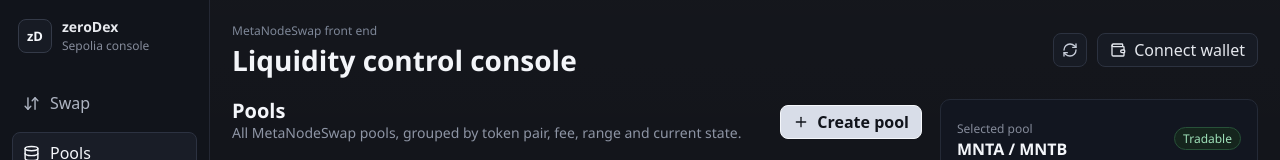
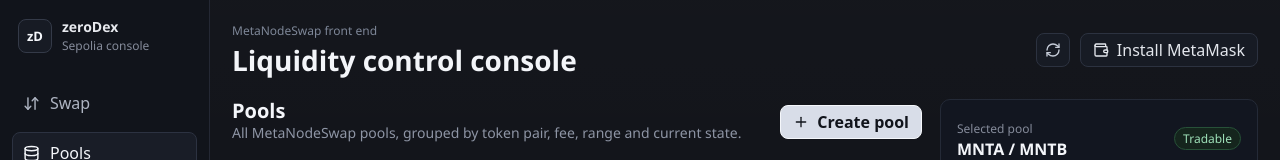
Before and after one commit to janily/zeroDex, a React (Vite) app: page / in a window 1280 px wide. Shown: the top 160 px of the page. Built offline with nearby package versions, Linux system fonts and the light colour scheme.

Commit message:
feat: connect metamask wallet state

```diff
--- a/src/App.tsx
+++ b/src/App.tsx
@@ -20,9 +20,9 @@ import {
   X,
 } from "lucide-react";
 import { useMemo, useState } from "react";
+import { useWallet, type WalletStatus } from "./hooks/useWallet";
 
 type Page = "swap" | "pools" | "positions" | "activity";
-type NetworkState = "disconnected" | "wrong" | "ready";
 type TxStage = "idle" | "approve" | "sign" | "confirm" | "success" | "error";
 type PositionStatus = "Active" | "Collectable" | "Closed";
 
@@ -150,7 +150,6 @@ const tokens = ["MNTA", "MNTB", "MNTC", "MNTD"];
 
 export function App() {
   const [page, setPage] = useState<Page>("pools");
-  const [network, setNetwork] = useState<NetworkState>("disconnected");
   const [query, setQuery] = useState("");
   const [fee, setFee] = useState("All fees");
   const [hideEmpty, setHideEmpty] = useState(true);
@@ -162,6 +161,7 @@ export function App() {
   const [swapMode, setSwapMode] = useState<"input" | "output">("input");
   const [swapIn, setSwapIn] = useState("250");
   const [swapOut, setSwapOut] = useState("319.42");
+  const wallet = useWallet();
 
   const filteredPools = useMemo(() => {
     return pools.filter((pool) => {
@@ -173,17 +173,10 @@ export function App() {
   }, [fee, hideEmpty, query]);
 
   const selectedPool = pools.find((pool) => pool.index === selectedPoolIndex) ?? pools[0];
-  const isReady = network === "ready";
+  const isReady = wallet.status === "connected";
 
   function runTransaction(kind: "approve" | "swap" | "mint" | "collect" | "create") {
-    if (network === "disconnected") {
-      setNetwork("wrong");
-      return;
-    }
-    if (network === "wrong") {
-      setNetwork("ready");
-      return;
-    }
+    if (!isReady) return;
     setTxStage(kind === "approve" ? "approve" : "sign");
     window.setTimeout(() => setTxStage("confirm"), 800);
     window.setTimeout(() => setTxStage("success"), 1800);
@@ -193,7 +186,13 @@ export function App() {
     <main className="shell">
       <Sidebar page={page} setPage={setPage} />
       <section className="workspace">
-        <Topbar network={network} setNetwork={setNetwork} />
+        <Topbar
+          account={wallet.account}
+          status={wallet.status}
+          error={wallet.error}
+          connect={wallet.connect}
+          switchToSepolia={wallet.switchToSepolia}
+        />
         {page === "pools" && (
           <PoolsPage
             query={query}
@@ -295,31 +294,51 @@ function Sidebar({ page, setPage }: { page: Page; setPage: (page: Page) => void
 }
 
 function Topbar({
-  network,
-  setNetwork,
+  account,
+  status,
+  error,
+  connect,
+  switchToSepolia,
 }: {
-  network: NetworkState;
-  setNetwork: (state: NetworkState) => void;
+  account?: string;
+  status: WalletStatus;
+  error?: string;
+  connect: () => Promise<void>;
+  switchToSepolia: () => Promise<void>;
 }) {
-  const label =
-    network === "ready" ? "0x71c2...4B19" : network === "wrong" ? "Switch to Sepolia" : "Connect wallet";
+  const label = getWalletLabel(status, account);
+  const action = status === "wrong-network" ? switchToSepolia : connect;
   return (
     <header className="topbar">
       <div>
         <p className="eyebrow">MetaNodeSwap front end</p>
         <h1>Liquidity control console</h1>
+        {error && <p className="topbar-error">{error}</p>}
       </div>
       <div className="topbar-actions">
         <button className="icon-button" title="Refresh chain data">
           <RefreshCw size={16} />
         </button>
-        <button className={`wallet-button ${network}`} onClick={() => setNetwork(network === "ready" ? "disconnected" : "ready")}>
+        <button className={`wallet-button ${walletClass(status)}`} onClick={() => void action()}>
           <Wallet size={16} />
           {label}
         </button>
       </div>
     </header>
   );
+}
+
+function getWalletLabel(status: WalletStatus, account?: string) {
+  if (status === "missing") return "Install MetaMask";
+  if (status === "wrong-network") return "Switch to Sepolia";
+  if (status === "connected" && account) return `${account.slice(0, 6)}...${account.slice(-4)}`;
+  return "Connect wallet";
+}
+
+function walletClass(status: WalletStatus) {
+  if (status === "connected") return "ready";
+  if (status === "wrong-network" || status === "error") return "wrong";
+  return "disconnected";
 }
 
 function PoolsPage(props: {
--- /dev/null
+++ b/src/hooks/useWallet.ts
@@ -0,0 +1,115 @@
+import { useCallback, useEffect, useMemo, useState } from "react";
+import { SEPOLIA_CHAIN_ID, SEPOLIA_HEX_CHAIN_ID, SEPOLIA_PARAMS } from "../config/chains";
+import type { Address } from "../types/domain";
+import "../types/ethereum";
+
+export type WalletStatus = "missing" | "disconnected" | "wrong-network" | "connected" | "error";
+
+export type WalletState = {
+  status: WalletStatus;
+  account?: Address;
+  chainId?: number;
+  error?: string;
+};
+
+function parseChainId(value: unknown): number | undefined {
+  if (typeof value === "number") return value;
+  if (typeof value === "string") return value.startsWith("0x") ? Number.parseInt(value, 16) : Number(value);
+  return undefined;
+}
+
+function getStatus(account?: string, chainId?: number): WalletStatus {
+  if (!window.ethereum) return "missing";
+  if (!account) return "disconnected";
+  if (chainId !== SEPOLIA_CHAIN_ID) return "wrong-network";
+  return "connected";
+}
+
+export function useWallet() {
+  const [state, setState] = useState<WalletState>(() => ({
+    status: typeof window === "undefined" || !window.ethereum ? "missing" : "disconnected",
+  }));
+
+  const refresh = useCallback(async () => {
+    if (!window.ethereum) {
+      setState({ status: "missing" });
+      return;
+    }
+
+    try {
+      const [accounts, chainIdHex] = await Promise.all([
+        window.ethereum.request<string[]>({ method: "eth_accounts" }),
+        window.ethereum.request<string>({ method: "eth_chainId" }),
+      ]);
+      const account = accounts[0] as Address | undefined;
+      const chainId = parseChainId(chainIdHex);
+      setState({ account, chainId, status: getStatus(account, chainId) });
+    } catch (error) {
+      setState({ status: "error", error: error instanceof Error ? error.message : "Unable to read wallet state" });
+    }
+  }, []);
+
+  const connect = useCallback(async () => {
+    if (!window.ethereum) {
+      setState({ status: "missing", error: "MetaMask is not installed" });
+      return;
+    }
+
+    try {
+      const accounts = await window.ethereum.request<string[]>({ method: "eth_requestAccounts" });
+      const chainIdHex = await window.ethereum.request<string>({ method: "eth_chainId" });
+      const account = accounts[0] as Address | undefined;
+      const chainId = parseChainId(chainIdHex);
+      setState({ account, chainId, status: getStatus(account, chainId) });
+    } catch (error) {
+      setState({ status: "error", error: error instanceof Error ? error.message : "Wallet connection rejected" });
+    }
+  }, []);
+
+  const switchToSepolia = useCallback(async () => {
+    if (!window.ethereum) {
+      setState({ status: "missing", error: "MetaMask is not installed" });
+      return;
+    }
+
+    try {
+      await window.ethereum.request({ method: "wallet_switchEthereumChain", params: [{ chainId: SEPOLIA_HEX_CHAIN_ID }] });
+      await refresh();
+    } catch (error) {
+      const code = typeof error === "object" && error !== null && "code" in error ? (error as { code?: number }).code : undefined;
+      if (code === 4902) {
+        await window.ethereum.request({ method: "wallet_addEthereumChain", params: [SEPOLIA_PARAMS] });
+        await refresh();
+        return;
+      }
+      setState((current) => ({
+        ...current,
+        status: "error",
+        error: error instanceof Error ? error.message : "Network switch rejected",
+      }));
+    }
+  }, [refresh]);
+
+  useEffect(() => {
+    void refresh();
+    if (!window.ethereum?.on) return;
+
+    const handleAccounts = (accounts: unknown) => {
+      const account = Array.isArray(accounts) ? (accounts[0] as Address | undefined) : undefined;
+      setState((current) => ({ ...current, account, status: getStatus(account, current.chainId) }));
+    };
+    const handleChain = (chain: unknown) => {
+      const chainId = parseChainId(chain);
+      setState((current) => ({ ...current, chainId, status: getStatus(current.account, chainId) }));
+    };
+
+    window.ethereum.on("accountsChanged", handleAccounts);
+    window.ethereum.on("chainChanged", handleChain);
+    return () => {
+      window.ethereum?.removeListener?.("accountsChanged", handleAccounts);
+      window.ethereum?.removeListener?.("chainChanged", handleChain);
+    };
+  }, [refresh]);
+
+  return useMemo(() => ({ ...state, connect, refresh, switchToSepolia }), [connect, refresh, state, switchToSepolia]);
+}
--- a/src/styles.css
+++ b/src/styles.css
@@ -168,6 +168,12 @@ code,
   color: #7e8798;
   font-size: 12px;
   letter-spacing: 0;
+}
+
+.topbar-error {
+  margin-top: 6px;
+  color: #e8c38b;
+  font-size: 12px;
 }
 
 h1,
--- /dev/null
+++ b/src/types/ethereum.ts
@@ -0,0 +1,16 @@
+export type EthereumRequestArgs = {
+  method: string;
+  params?: unknown[];
+};
+
+export type EthereumProvider = {
+  request<T = unknown>(args: EthereumRequestArgs): Promise<T>;
+  on?(event: "accountsChanged" | "chainChanged", listener: (...args: unknown[]) => void): void;
+  removeListener?(event: "accountsChanged" | "chainChanged", listener: (...args: unknown[]) => void): void;
+};
+
+declare global {
+  interface Window {
+    ethereum?: EthereumProvider;
+  }
+}
```
Also changed, not shown: 1 other file (tests, documents, lock files or other folders).
